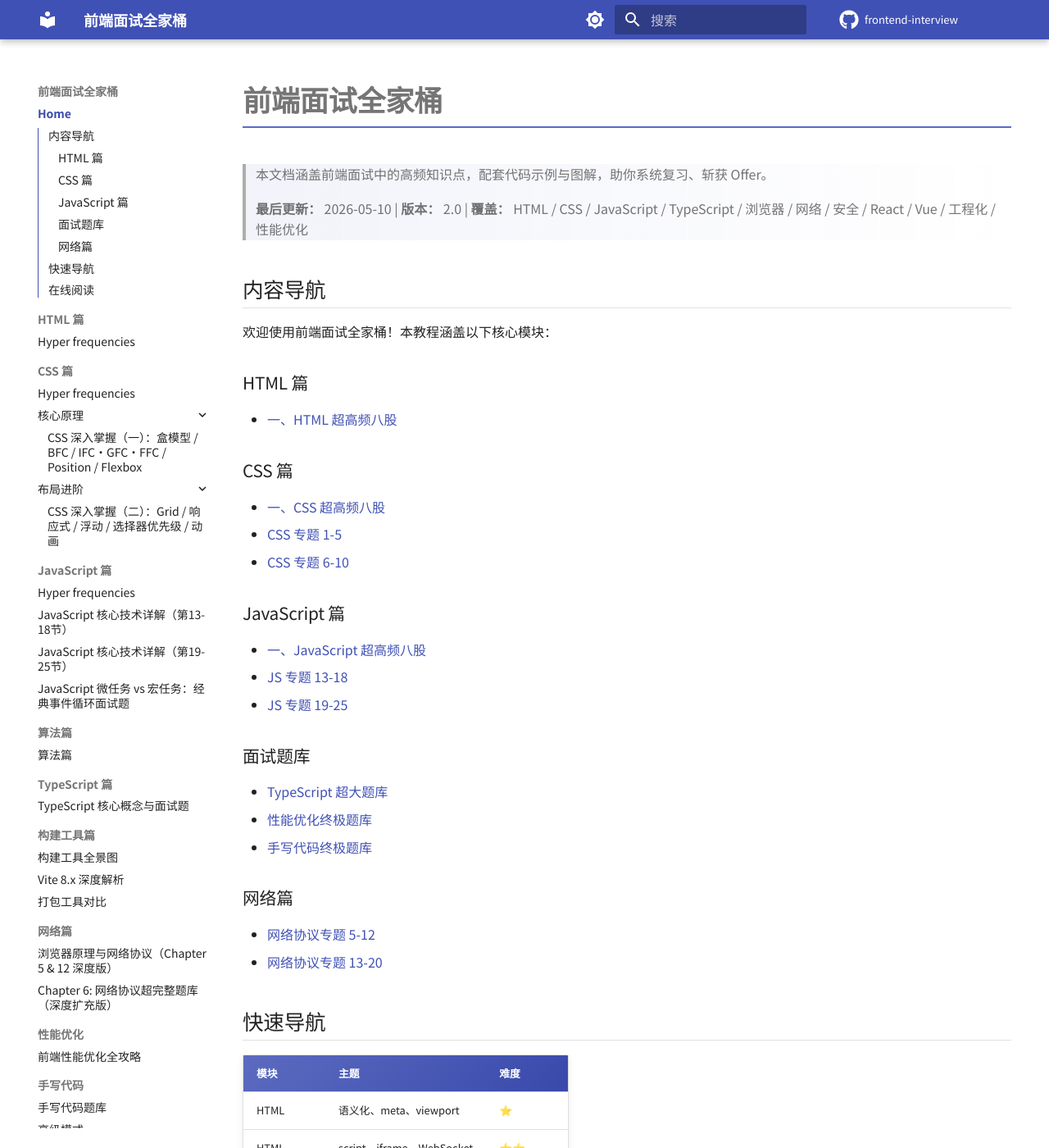
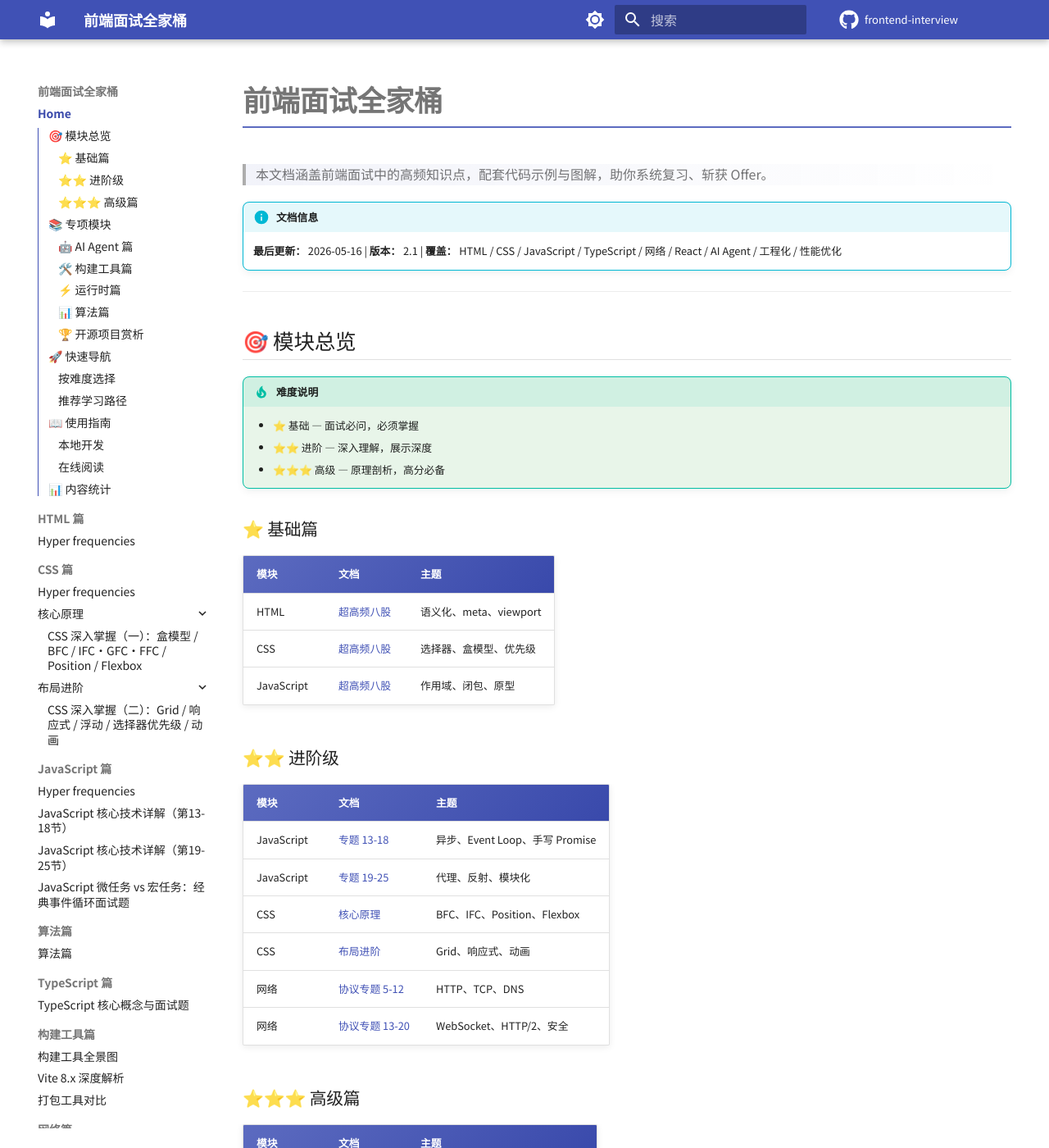
Before and after one commit to Shyu-x/frontend-interview, an MkDocs documentation site: the page built from docs/index.md, in a window 1280 px wide and 1400 px high. Shown: the whole window at 82% size. Built offline with MkDocs 1.6.1 and Material for MkDocs 9.7.7, drawn with Linux system fonts in a browser that asks for light colours; comment, search, counter and statistics services are not loaded; some of the changed text lies outside the part shown.

Commit message:
feat: 优化首页内容导航
- 添加难度分级（⭐/⭐⭐/⭐⭐⭐）
- 补充模块总览表格
- 新增 AI Agent 篇专项导航
- 新增构建工具/运行时/算法/开源项目导航
- 添加 Mermaid 学习路径图
- 添加使用指南和学习建议
- 补充内容统计信息

Before: 简单列表导航
After: 分类清晰、层级丰富、带徽章和图标

````diff
--- a/docs/index.md
+++ b/docs/index.md
@@ -1,45 +1,170 @@
 # 前端面试全家桶
 
 > 本文档涵盖前端面试中的高频知识点，配套代码示例与图解，助你系统复习、斩获 Offer。
->
-> **最后更新：** 2026-05-10 | **版本：** 2.0 | **覆盖：** HTML / CSS / JavaScript / TypeScript / 浏览器 / 网络 / 安全 / React / Vue / 工程化 / 性能优化
 
-## 内容导航
+!!! info "文档信息"
+    **最后更新：** 2026-05-16 | **版本：** 2.1 | **覆盖：** HTML / CSS / JavaScript / TypeScript / 网络 / React / AI Agent / 工程化 / 性能优化
 
-欢迎使用前端面试全家桶！本教程涵盖以下核心模块：
+---
 
-### HTML 篇
-- [一、HTML 超高频八股](html/hyper-frequencies.md)
+## 🎯 模块总览
 
-### CSS 篇
-- [一、CSS 超高频八股](css/hyper-frequencies.md)
-- [CSS 专题 1-5](css/section-1-5.md)
-- [CSS 专题 6-10](css/section-6-10.md)
+!!! tip "难度说明"
+    - ⭐ 基础 — 面试必问，必须掌握
+    - ⭐⭐ 进阶 — 深入理解，展示深度
+    - ⭐⭐⭐ 高级 — 原理剖析，高分必备
 
-### JavaScript 篇
-- [一、JavaScript 超高频八股](js/hyper-frequencies.md)
-- [JS 专题 13-18](js/section-13-18.md)
-- [JS 专题 19-25](js/section-19-25.md)
+### ⭐ 基础篇
 
-### 面试题库
-- [TypeScript 超大题库](typescript/index.md)
-- [性能优化终极题库](performance/index.md)
-- [手写代码终极题库](coding/index.md)
+| 模块 | 文档 | 主题 |
+|------|------|------|
+| HTML | [超高频八股](html/hyper-frequencies.md) | 语义化、meta、viewport |
+| CSS | [超高频八股](css/hyper-frequencies.md) | 选择器、盒模型、优先级 |
+| JavaScript | [超高频八股](js/hyper-frequencies.md) | 作用域、闭包、原型 |
 
-### 网络篇
-- [网络协议专题 5-12](network/section-5-12.md)
-- [网络协议专题 13-20](network/section-13-20.md)
+### ⭐⭐ 进阶级
 
-## 快速导航
+| 模块 | 文档 | 主题 |
+|------|------|------|
+| JavaScript | [专题 13-18](js/section-13-18.md) | 异步、Event Loop、手写 Promise |
+| JavaScript | [专题 19-25](js/section-19-25.md) | 代理、反射、模块化 |
+| CSS | [核心原理](css/section-1-5.md) | BFC、IFC、Position、Flexbox |
+| CSS | [布局进阶](css/section-6-10.md) | Grid、响应式、动画 |
+| 网络 | [协议专题 5-12](network/section-5-12.md) | HTTP、TCP、DNS |
+| 网络 | [协议专题 13-20](network/section-13-20.md) | WebSocket、HTTP/2、安全 |
 
-| 模块 | 主题 | 难度 |
+### ⭐⭐⭐ 高级篇
+
+| 模块 | 文档 | 主题 |
 |------|------|------|
-| HTML | 语义化、meta、viewport | ⭐ |
-| HTML | script、iframe、WebSocket | ⭐⭐ |
-| JavaScript | DOM/BOM、事件 | ⭐⭐ |
-| CSS | Flexbox、Grid、动画 | ⭐⭐⭐ |
-| 网络 | HTTP、缓存、安全 | ⭐⭐⭐ |
+| React | [核心基础](react/react-18-core.md) | 组件、Hooks、Fiber |
+| React | [新特性](react/react-18-new-features.md) | Concurrent、Server Components |
+| 性能优化 | [终极题库](performance/index.md) | Core Web Vitals、懒加载 |
+| 手写代码 | [终极题库](coding/index.md) | 数组、字符串、树结构 |
+| TypeScript | [核心概念](typescript/index.md) | 类型系统、泛型、装饰器 |
 
-## 在线阅读
+---
 
-使用右侧导航栏或顶部目录快速跳转到感兴趣的章节。
+## 📚 专项模块
+
+### 🤖 AI Agent 篇
+
+!!! abstract "新增长篇"
+    深度解析 AI Agent 开发，包括架构设计、工具系统、流式对话。
+
+| 文档 | 说明 |
+|------|------|
+| [Agent 概述](agent/index.md) | Agent 基本概念与分类 |
+| [Agent 对比](agent/agent-comparison.md) | 主流框架对比分析 |
+| [状态机模式](agent/state-machine-patterns.md) | Agent 执行流程控制 |
+| [工具系统](agent/tool-patterns.md) | 工具定义与编排 |
+| [MCP 协议](agent/mcp-integration.md) | Model Context Protocol |
+| [流式模式](agent/streaming-patterns.md) | SSE/流式响应实现 |
+| [Claude Code 分析](agent/claude-code-analysis.md) | 源码深度解析 |
+
+### 🛠️ 构建工具篇
+
+| 文档 | 说明 |
+|------|------|
+| [全景图](build-tools/index.md) | 构建工具总览 |
+| [Vite 深度解析](build-tools/vite-deep-dive.md) | Vite 8.x 核心原理 |
+| [打包工具对比](build-tools/bundler-comparison.md) | 工具选型指南 |
+
+### ⚡ 运行时篇
+
+| 文档 | 说明 |
+|------|------|
+| [Node.js 核心](runtime/nodejs-core.md) | 事件循环、模块系统 |
+| [Bun 使用指南](runtime/bun-guide.md) | Bun 2.x 新特性 |
+| [Deno 使用指南](runtime/deno-guide.md) | Deno 2.x 新特性 |
+
+### 📊 算法篇
+
+| 文档 | 说明 |
+|------|------|
+| [算法索引](algorithm/index.md) | 面试算法总览 |
+| [LeetCode 热题 - 基础](algorithm/leetcode-hot100-basics.md) | 必刷基础题 |
+| [LeetCode 热题 - 进阶](algorithm/leetcode-hot100-advanced.md) | 高频难题 |
+
+### 🏆 开源项目赏析
+
+!!! success "新增章节"
+    52 个高质量开源项目深度分析，17000+ 行内容。
+
+| 分类 | 项目数 | 说明 |
+|------|--------|------|
+| [AI Agent 框架](open-source/ai-agents.md) | 11 | Claude Code、LangChain.js、MCP |
+| [前端框架](open-source/frontend-frameworks.md) | 8 | Next.js、Astro、Svelte 5 |
+| [工具链](open-source/tooling.md) | 11 | Vite、Rolldown、esbuild |
+| [工程化库](open-source/engineering.md) | 10 | tRPC、Prisma、Zustand |
+| [新兴趋势](open-source/trending.md) | 12 | HTMX、Bun、shadcn/ui |
+
+---
+
+## 🚀 快速导航
+
+### 按难度选择
+
+```mermaid
+flowchart LR
+    A[面试准备] --> B{基础扎实?}
+    B -->|是| C[深入进阶]
+    B -->|否| D[先打基础]
+    C --> E[攻克高级]
+    D --> F[HTML/CSS/JS八股]
+    F --> C
+    E --> G[拿到Offer]
+```
+
+### 推荐学习路径
+
+| 阶段 | 建议 | 目标 |
+|------|------|------|
+| 1 | HTML/CSS 基础 + 八股 | ⭐ 基础扎实 |
+| 2 | JavaScript 核心 + 专题 | ⭐⭐ 进阶理解 |
+| 3 | React/网络 + 手写代码 | ⭐⭐⭐ 高级掌握 |
+
+---
+
+## 📖 使用指南
+
+!!! note "学习建议"
+    1. 先刷超高频八股，建立知识框架
+    2. 按专题深入，理解原理
+    3. 手写代码题，锻炼实现能力
+    4. 结合开源项目，提升工程视角
+
+### 本地开发
+
+```bash
+# 安装依赖
+pip install mkdocs mkdocs-material
+
+# 启动开发服务器
+mkdocs serve --dev-addr 127.0.0.1:8000
+
+# 构建静态站点
+mkdocs build --clean
+```
+
+### 在线阅读
+
+**🌐 [https://shyu-x.github.io/frontend-interview](https://shyu-x.github.io/frontend-interview)**
+
+支持深色/浅色模式切换、代码一键复制、全文搜索。
+
+---
+
+## 📊 内容统计
+
+| 指标 | 数值 |
+|------|------|
+| 文档数量 | 80+ |
+| 代码示例 | 500+ |
+| 面试题 | 1000+ |
+| Mermaid 图表 | 200+ |
+
+---
+
+!!! quote "祝拿到满意 Offer"
+    系统复习，稳步提升，前端面试全家桶助你一臂之力！
````
